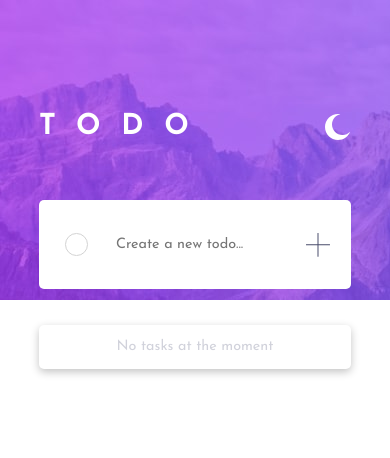
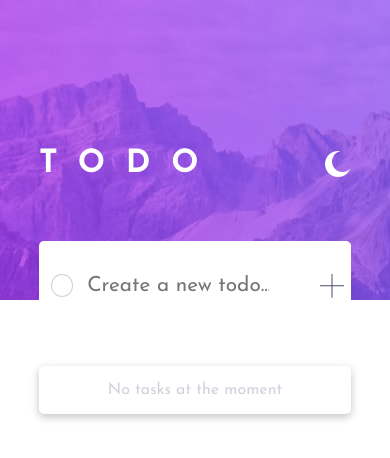
Before and after one commit to mkweeks/todo-app-react, a React (Vite) app: page / in a window 390 px wide. Shown: the top 458 px of the page. Built offline with nearby package versions, Linux system fonts and the light colour scheme.

Commit message:
removed redundant css

```diff
--- a/src/App.css
+++ b/src/App.css
@@ -1,3 +1,8 @@
+body {
+  margin: 0;
+  padding: 0;
+}
+
 .main {
   width: 100%;
   display: flex;
@@ -33,25 +38,7 @@
   align-items: center;
   color: white;
   letter-spacing: 1.3rem;
-}
-
-/* .input-new {
-  width: 80%;
-  display: flex;
-  align-items: center;
-} */
-
-.input-new.dark > input {
-  color: lightgray;
-}
-
-.input-new.dark > input:focus {
-  outline-style: none;
-}
-
-input {
   width: 100%;
-  background-color: transparent;
 }
 
 .add {
@@ -62,17 +49,8 @@ input {
   justify-content: center;
 }
 
-.inactive {
-  width: 100%;
-  background-color: white;
-  border-radius: inherit;
-  margin-top: 1.5rem;
-  color: hwb(233 82% 14%);
-  height: fit-content;
-  display: flex;
-  justify-content: center;
-  align-items: center;
-  box-shadow: rgba(0, 0, 0, 0.24) 0px 3px 8px;
+.add > img {
+  transform: rotate(45deg);
 }
 
 .todo {
@@ -95,6 +73,11 @@ input {
   align-items: center;
 }
 
+.new.dark {
+  color: hsl(234, 39%, 85%);
+  background-color: hsl(235, 24%, 19%);
+}
+
 .item {
   background-color: transparent;
   width: 100%;
@@ -103,10 +86,6 @@ input {
   justify-content: space-evenly;
   align-items: center;
   border-bottom: 1px solid lightgray;
-}
-
-.add > img {
-  transform: rotate(45deg);
 }
 
 .item > p {
@@ -119,10 +98,15 @@ input {
   height: 70%;
   font-size: 1.3rem;
   font-family: "Josefin Sans";
+  background-color: transparent;
+}
+
+.input-new.dark > input {
+  color: lightgray;
 }
 
 input:focus {
-  outline-color: transparent;
+  outline-style: none;
 }
 
 .complete {
@@ -140,10 +124,6 @@ input:focus {
   margin: 0.75rem;
 }
 
-img:hover {
-  cursor: pointer;
-}
-
 .incomplete {
   border-radius: 50%;
   height: 1.3rem;
@@ -153,6 +133,10 @@ img:hover {
   justify-content: center;
   align-items: center;
   margin: 0.75rem;
+}
+
+img:hover {
+  cursor: pointer;
 }
 
 .strike {
@@ -176,27 +160,26 @@ img:hover {
   border-radius: 5px;
 }
 
-.list img {
-  margin: 10px;
-}
-
-body {
-  margin: 0;
-  padding: 0;
-}
-
 .list.dark {
   color: hsl(234, 39%, 85%);
   background-color: hsl(235, 24%, 19%);
 }
 
-.new.dark {
-  color: hsl(234, 39%, 85%);
-  background-color: hsl(235, 24%, 19%);
+.list img {
+  margin: 10px;
 }
 
-.new.dark.input:focus {
-  outline-style: none;
+.inactive {
+  width: 100%;
+  background-color: white;
+  border-radius: inherit;
+  margin-top: 1.5rem;
+  color: hwb(233 82% 14%);
+  height: fit-content;
+  display: flex;
+  justify-content: center;
+  align-items: center;
+  box-shadow: rgba(0, 0, 0, 0.24) 0px 3px 8px;
 }
 
 .inactive.dark {
@@ -204,34 +187,15 @@ body {
 }
 
 @media only screen and (max-width: 425px) {
-  .nav {
-    width: 100%;
-  }
-
-   .new {
+  .new {
     margin-top: 2.5rem;
-   }
-
-  body {
-    font-size: 0.9rem;
-  }
-  input {
-    font-size: inherit;
-  }
-
-  .todo {
-    width: 100%;
   }
 
   .container {
     width: 95%;
-    display: flex;
+    /* display: flex;
     justify-content: center;
-    align-items: center;
-  }
-
-  .new {
-    width: 100%;
+    align-items: center; */
   }
 }
 
@@ -243,15 +207,4 @@ body {
   .main > img {
     height: 20%;
   }
-
-  body {
-    font-size: 0.9rem;
-  }
-  input {
-    font-size: inherit;
-  }
-
-  .todo {
-    width: 100%;
-  }
 }
```
